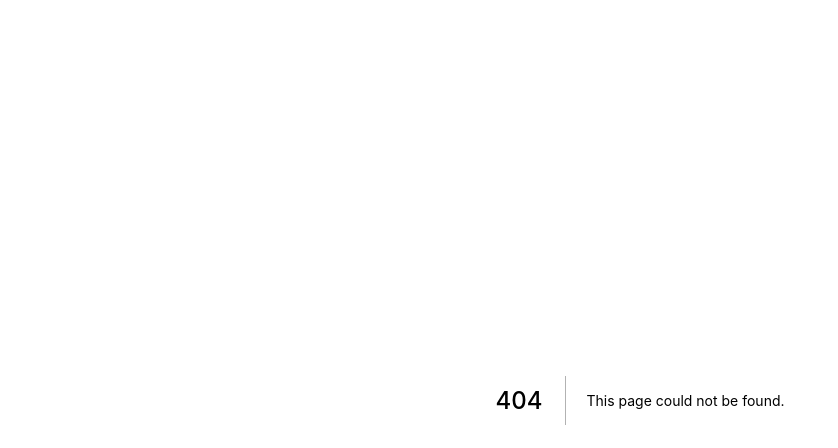
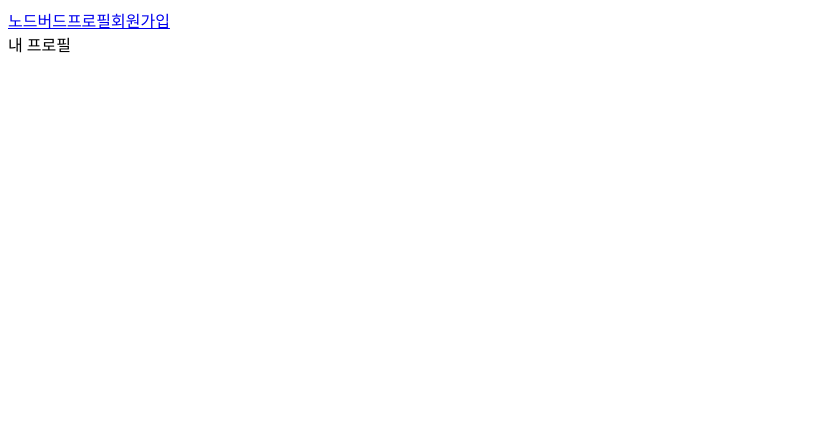
Before and after one commit to jongk95/node-bird, a Next.js app in the folder prepare/front/: page /profile in a window 1280 px wide. Before the commit this address had no page. Shown: the top 448 px of the page, without its empty margins (0-838 px from the left). Built offline with nearby package versions, Linux system fonts and the light colour scheme.

Commit message:
first commit

```diff
--- /dev/null
+++ b/prepare/front/components/AppLayout.js
@@ -0,0 +1,22 @@
+import React from 'react';
+import PropTypes from 'prop-types'
+import Link from 'next/link'
+
+const AppLayout = ({ children }) => {
+    return (
+        <div>
+            <div>
+                <Link href="/"><a>노드버드</a></Link>
+                <Link href="/profile"><a>프로필</a></Link>
+                <Link href="/signup"><a>회원가입</a></Link>
+            </div>
+            {children}
+        </div>
+    )
+}
+
+AppLayout.PropTypes = {
+    children: PropTypes.node.isRequired,
+}
+
+export default AppLayout
--- /dev/null
+++ b/prepare/front/pages/profile.js
@@ -0,0 +1,8 @@
+import React from 'react';
+import AppLayout from '../components/AppLayout';
+
+const Profile = () => {
+    return <AppLayout>내 프로필</AppLayout>
+}
+
+export default Profile
```
Also changed, not shown: prepare/front/package.json (+13 -3 lines), prepare/front/pages/index.js (+12 -0 lines), prepare/front/pages/signup.js (added, +8 -0 lines), 2 other files (tests, documents, lock files or other folders).
